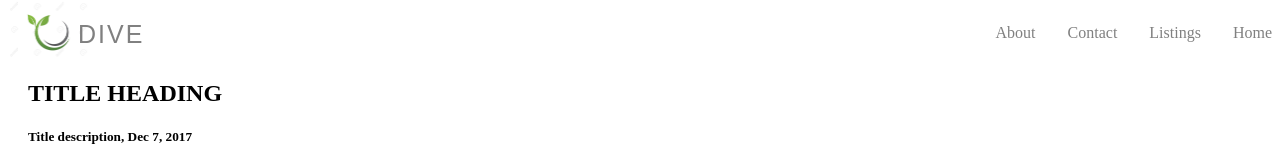
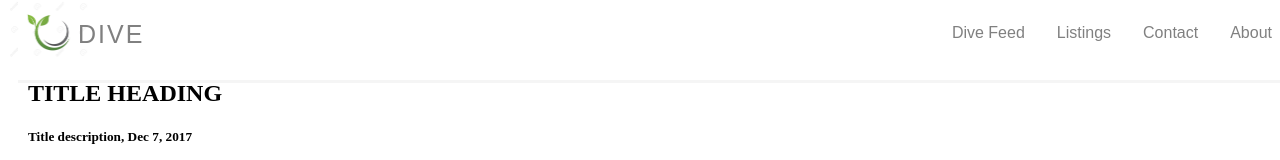
Before and after one commit to dragonpan2/dive, an Angular app in the folder dive/: page / in a window 1280 px wide. Shown: the top 160 px of the page. Built offline with nearby package versions, Linux system fonts and the light colour scheme.

Commit message:
css on the navbar

```diff
--- a/dive/src/app/app.component.css
+++ b/dive/src/app/app.component.css
@@ -5,6 +5,7 @@
 body {margin:0;}
 
 ul {
+    font-family: Lucida, sans-serif;
     list-style-type: none;
     margin: 0;
     padding: 0;
@@ -14,6 +15,7 @@ ul {
     top: 0;
     width: 100%;
     height: 10%;
+    box-shadow: 10px 3px whitesmoke;
   }
 
   li {
--- a/dive/src/app/app.component.html
+++ b/dive/src/app/app.component.html
@@ -3,15 +3,15 @@
     DIVE
   </div>
   <img class="logo" src="assets/logo.jpg">
-  <li><a href="#" (click)="changeView('home')">Home</a></li>
+  <li><a href="#about">About</a></li>
+  <li><a href="#contact">Contact</a></li>
   <li><a href="#" (click)="changeView('listing')">Listings </a></li>
-  <li><a href="#contact">Contact</a></li>
-  <li><a href="#about">About</a></li>
+  <li><a href="#" (click)="changeView('home')">Dive Feed</a></li>
 </ul>
 
+<app-dive-feed *ngIf="view === 'home'"> </app-dive-feed>
 <app-listings *ngIf="view === 'listing'"> </app-listings>
 
-<app-dive-feed *ngIf="view === 'home'"> </app-dive-feed>
 
 <div class="footer">
   <h2>Footer</h2>
```
